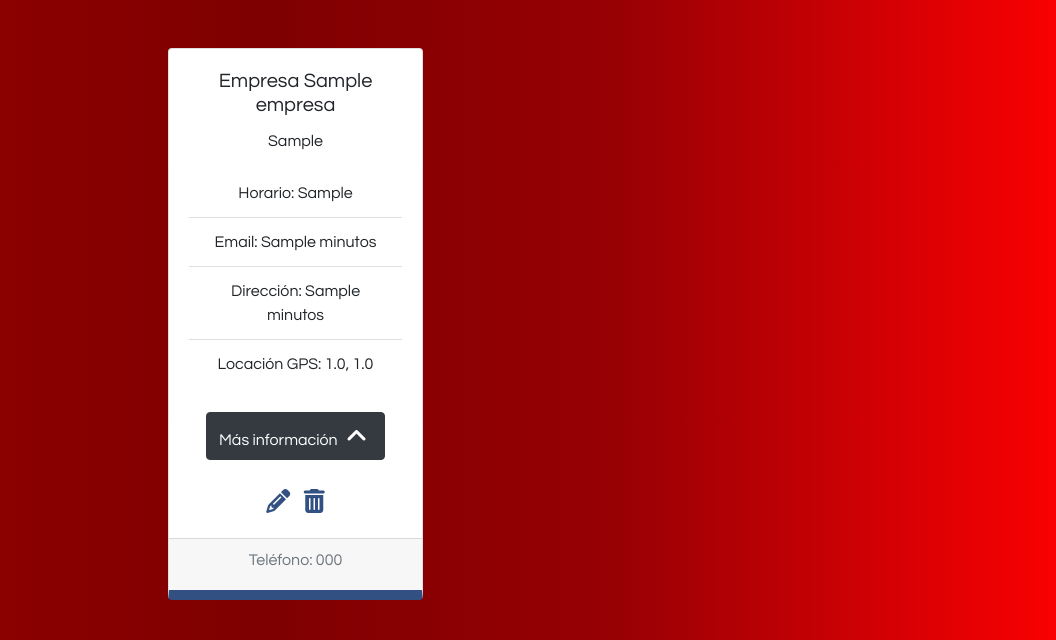
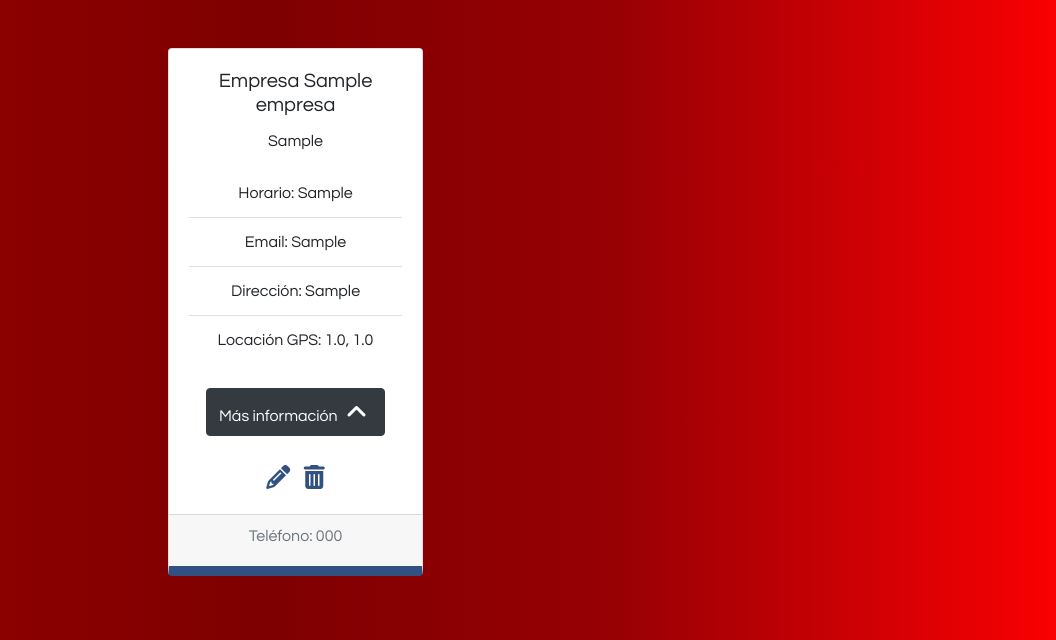
Before and after one commit to xsaco07/CR-Route, a Django app: page /empresa/listar/ in a window 1280 px wide, after a click on "Más información". Shown: the part 88-728 px from the top of the page, without its empty margins (202-1258 px from the left). Run offline with Django 3.2, Linux system fonts and the light colour scheme; tables that the repository leaves empty hold one stand-in row (values such as "Sample post"); some libraries are stand-ins or nearby versions.

Commit message:
arreglar -minutos- al listar empresas y se cambiar Parada a Punto en codigo

```diff
--- a/cr_route/app/templates/card.html
+++ b/cr_route/app/templates/card.html
@@ -24,8 +24,8 @@
       <div class="collapse" id="info-collapse{{ruta.id}}">
         <ul class="list-group list-group-flush mb-4">
           <li class="list-group-item">Horario: {{empresa.horario}}</li>
-          <li class="list-group-item">Email: {{empresa.correo}} minutos</li>
-          <li class="list-group-item">Dirección: {{empresa.direccion}} minutos</li>
+          <li class="list-group-item">Email: {{empresa.correo}} </li>
+          <li class="list-group-item">Dirección: {{empresa.direccion}} </li>
           <li class="list-group-item">Locación GPS: {{empresa.latitud}}, {{empresa.longitud}}</li>
         </ul>
       </div>
--- a/cr_route/app/views.py
+++ b/cr_route/app/views.py
@@ -55,7 +55,7 @@ def editar_ruta(request, id):
 
         elif request.method == "GET":
 
-            paradas = Parada.objects.filter(ruta=ruta).order_by('serial')
+            paradas = Punto.objects.filter(ruta=ruta).order_by('serial')
             paradas_coords = []
 
             for parada in paradas:
@@ -108,16 +108,17 @@ def crear_paradas(data, ruta):
     final_coordenates = list(divide_chunks(coordenates, 2))
 
     # Borrar paradas previamente asociadas
-    Parada.objects.filter(ruta=ruta).delete()
+    Punto.objects.filter(ruta=ruta).delete()
 
     # Crear nuevas Paradas
     serial = 1;
     for par in final_coordenates:
-        parada = Parada()
+        parada = Punto()
         parada.ruta = ruta
         parada.serial = serial
         parada.latitud = par[0]
         parada.longitud = par[1]
+        parada.esParada = False #TODO quitar este valor quemado
         parada.save()
         serial += 1
 
```
